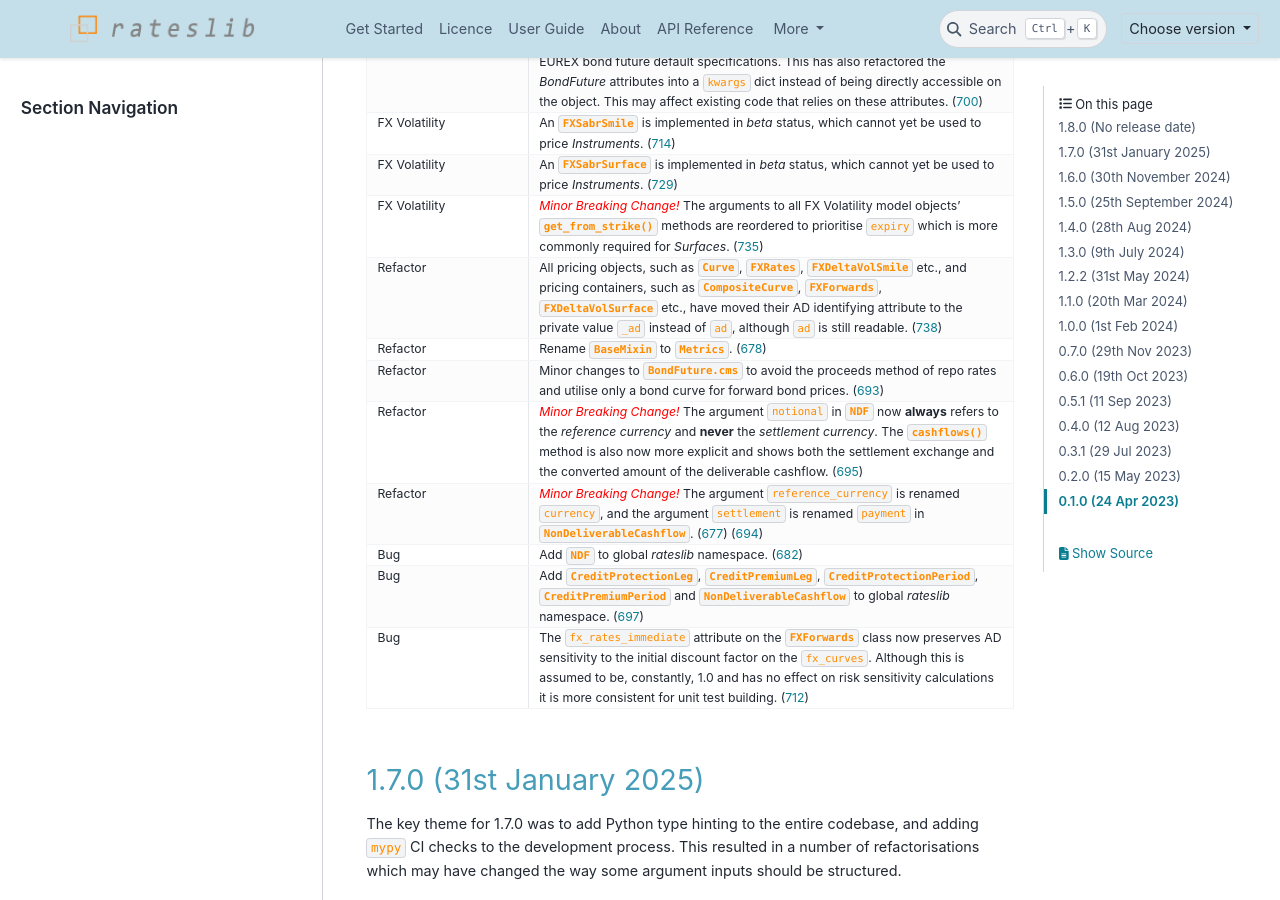
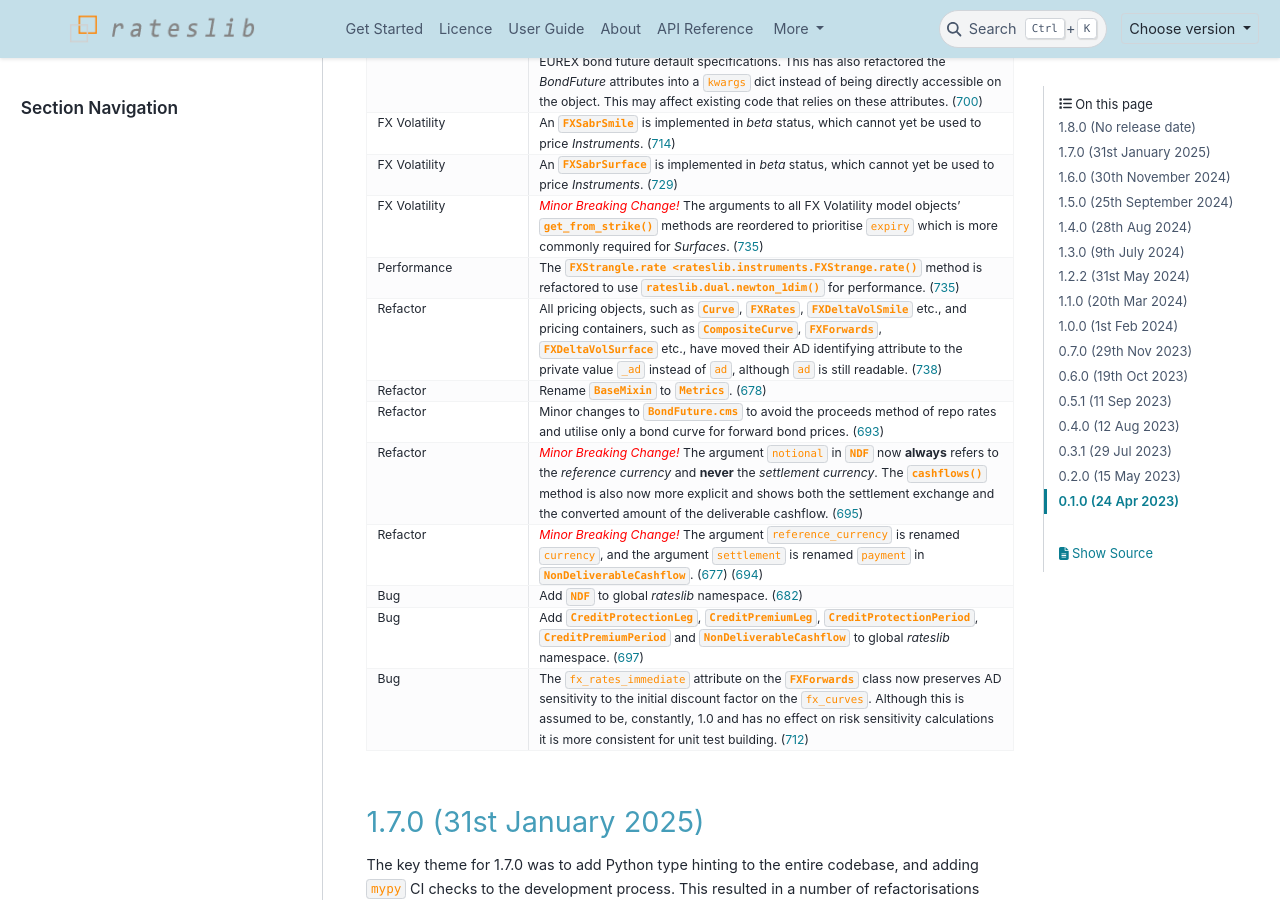
Before and after one commit to attack68/rateslib, a Sphinx documentation site: the page built from docs/source/i_whatsnew.rst, in a window 1280 px wide and 900 px high, scrolled down 464 px. Built offline with Sphinx 7.4.7 and the PyData theme 0.15.4, drawn with Linux system fonts in a browser that asks for light colours; comment, search, counter and statistics services are not loaded.

Commit message:
add docs

```diff
--- a/docs/source/i_whatsnew.rst
+++ b/docs/source/i_whatsnew.rst
@@ -52,6 +52,10 @@ email contact, see `rateslib <https://rateslib.com>`_.
      - :red:`Minor Breaking Change!` The arguments to all FX Volatility model objects'
        :meth:`~rateslib.fx_volatility.FXDeltaVolSmile.get_from_strike` methods are reordered
        to prioritise ``expiry`` which is more commonly required for *Surfaces*.
+       (`735 <https://github.com/attack68/rateslib/pull/735>`_)
+   * - Performance
+     - The :meth:`FXStrangle.rate <rateslib.instruments.FXStrange.rate` method is refactored to
+       use :meth:`rateslib.dual.newton_1dim` for performance.
        (`735 <https://github.com/attack68/rateslib/pull/735>`_)
    * - Refactor
      - All pricing objects, such as :class:`~rateslib.curves.Curve`, :class:`~rateslib.fx.FXRates`,
```
